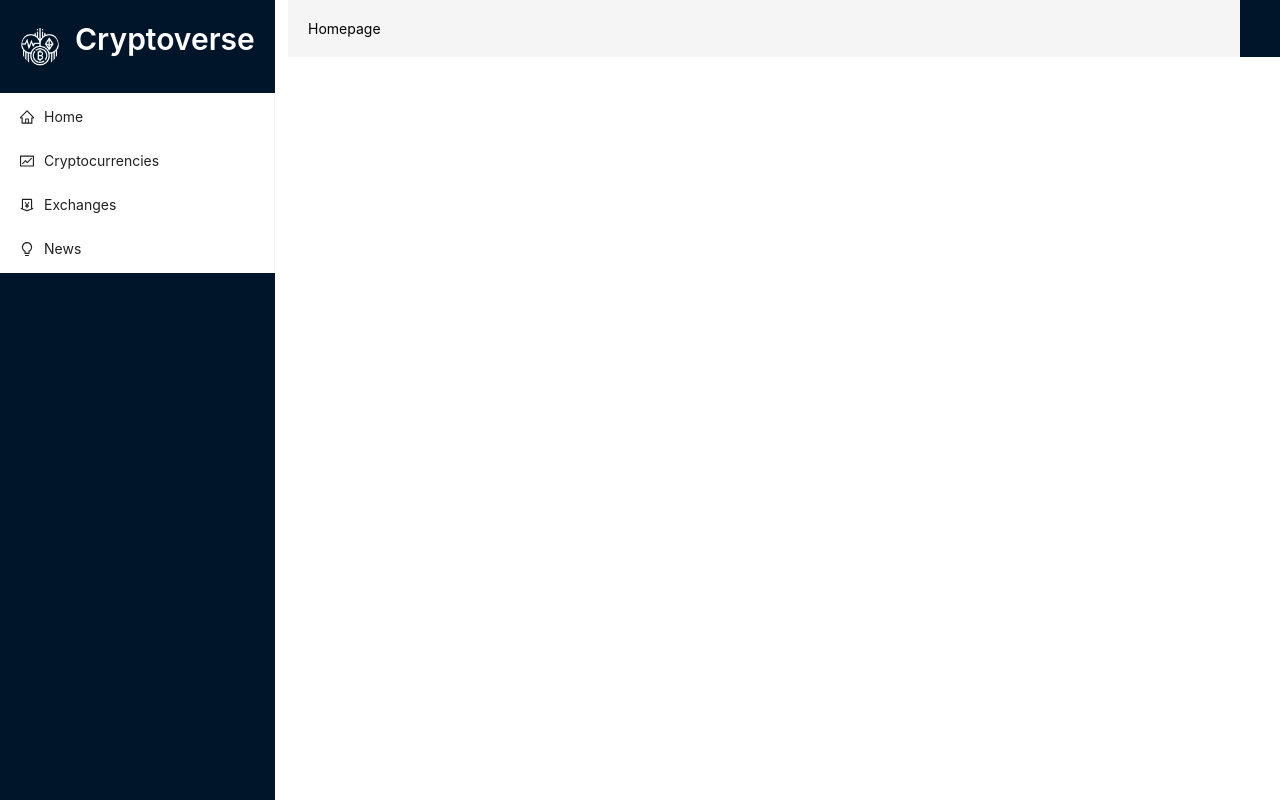
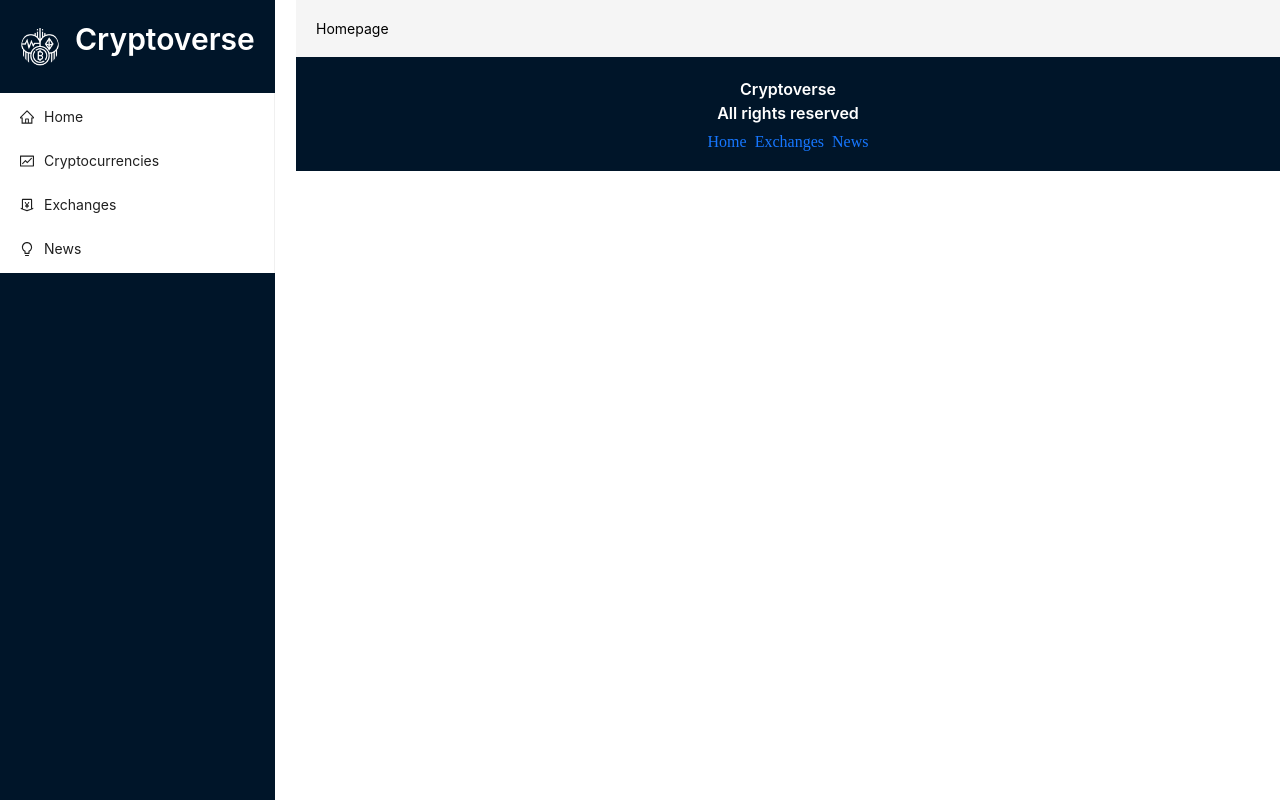
Before and after one commit to mueed777/Crypto-Hub, a React (Vite) app: page / in a window 1280 px wide. Built offline with nearby package versions, Linux system fonts and the light colour scheme.

Commit message:
AH: added footer

```diff
--- a/src/App.jsx
+++ b/src/App.jsx
@@ -32,9 +32,22 @@
             </Routes>
           </div>
         </Layout>
+
+        <div className="footer">
+          <Typography.Title
+            level={5}
+            style={{ color: "white", textAlign: "center" }}
+          >
+            Cryptoverse <br />
+            All rights reserved
+          </Typography.Title>
+          <Space>
+            <Link to="/">Home</Link>
+            <Link to="/exchanges">Exchanges</Link>
+            <Link to="/news">News</Link>
+          </Space>
+        </div>
       </div>
-
-      <div className="footer"></div>
     </div>
   );
 };
```
